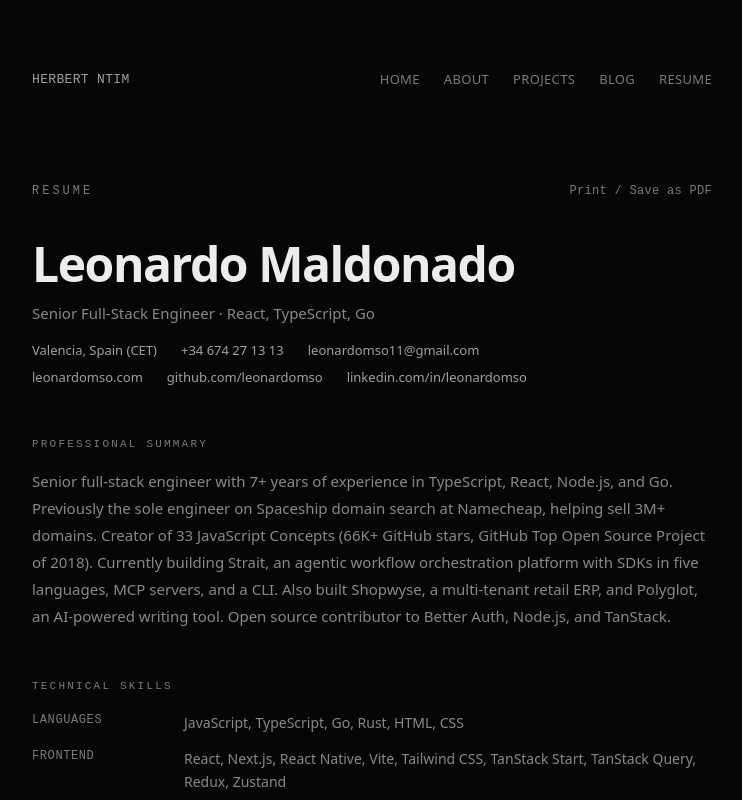
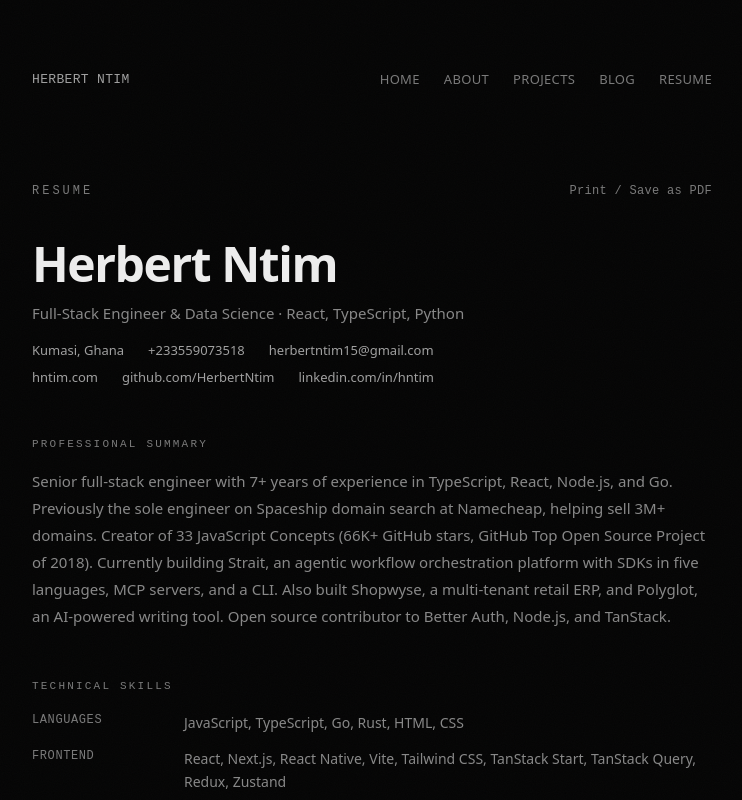
Before and after one commit to HerbertNtim/herbert, a React (Vite) app: page /resume in a window 1280 px wide. Shown: the top 800 px of the page, without its empty margins (268-1010 px from the left). Built offline with nearby package versions, Linux system fonts and the light colour scheme.

Commit message:
updating resume

```diff
--- a/src/pages/Resume.tsx
+++ b/src/pages/Resume.tsx
@@ -28,33 +28,33 @@
 
       <div className="mb-12">
         <h1 className="text-[clamp(2rem,5vw,3rem)] leading-[1.1] font-semibold tracking-[-0.03em] text-fg">
-          Leonardo Maldonado
+          Herbert Ntim
         </h1>
         <p className="mt-3 text-[15px] text-fg-secondary">
-          Senior Full-Stack Engineer · React, TypeScript, Go
+          Full-Stack Engineer & Data Science · React, TypeScript, Python
         </p>
         <div className="mt-4 flex flex-wrap gap-x-6 gap-y-2 text-[13px]">
-          <span className="text-fg-muted">Valencia, Spain (CET)</span>
+          <span className="text-fg-muted">Kumasi, Ghana</span>
           <a
-            href="tel:+34674271313"
+            href="tel:+233559073518"
             className="link-hover text-fg-muted transition-colors hover:text-fg"
           >
-            +34 674 27 13 13
+            +233559073518
           </a>
           <a
-            href="mailto:leonardomso11@gmail.com"
+            href="mailto:herbertntim15@gmail.com"
             className="link-hover text-fg-muted transition-colors hover:text-fg"
           >
-            leonardomso11@gmail.com
+            herbertntim15@gmail.com
           </a>
         </div>
         <div className="mt-2 flex flex-wrap gap-x-6 gap-y-2 text-[13px]">
-          <TextLink href="https://www.leonardomso.com">leonardomso.com</TextLink>
-          <TextLink href="https://github.com/leonardomso">
-            github.com/leonardomso
+          <TextLink href="https://www.hntim.com">hntim.com</TextLink>
+          <TextLink href="https://github.com/HerbertNtim">
+            github.com/HerbertNtim
           </TextLink>
-          <TextLink href="https://www.linkedin.com/in/leonardomso/">
-            linkedin.com/in/leonardomso
+          <TextLink href="https://www.linkedin.com/in/hntim/">
+            linkedin.com/in/hntim
           </TextLink>
         </div>
       </div>
```
